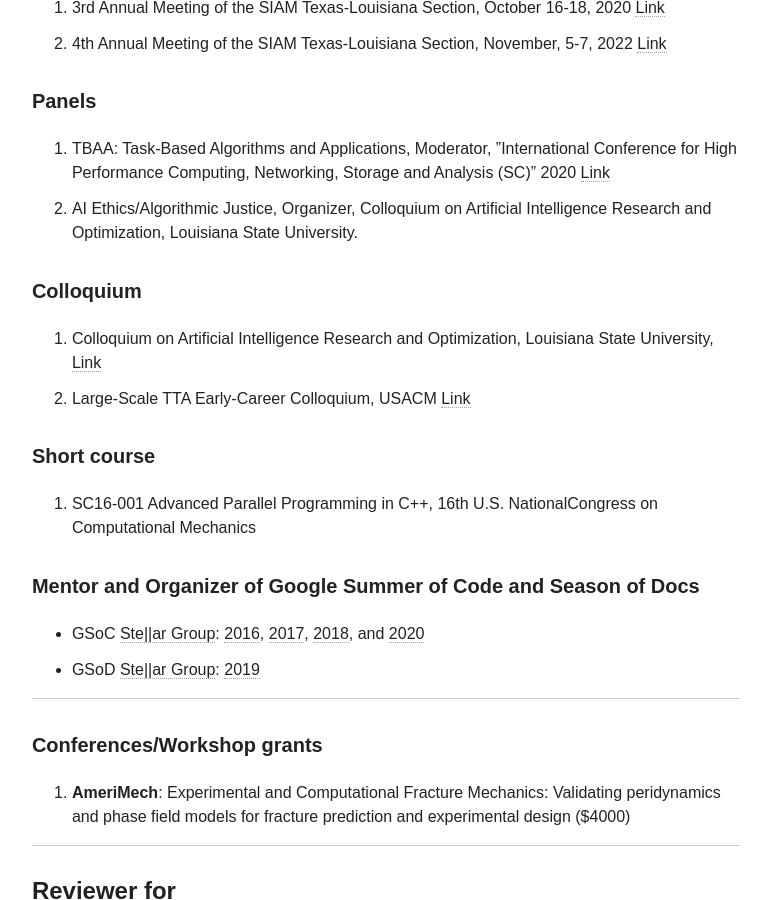
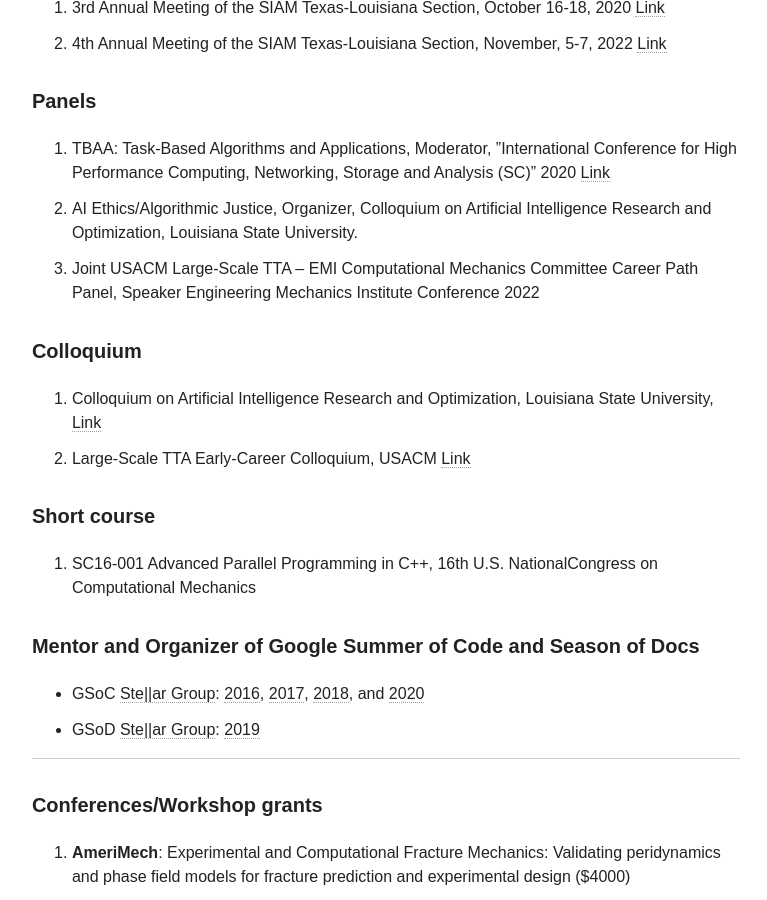
Before and after one commit to diehlpk/diehlpk.github.io, a Jekyll site: the page built from cv/index.md, in a window 1280 px wide and 900 px high, scrolled down 12904 px. Shown: the whole window, without its empty margins (254-1021 px from the left). Built offline with Jekyll 4.4.1, drawn with Linux system fonts in a browser that asks for light colours; nearby versions of some CDN libraries; some web fonts are replaced.

Commit message:
Update CV

```diff
--- a/cv/index.md
+++ b/cv/index.md
@@ -340,6 +340,7 @@
 
 1. TBAA: Task-Based Algorithms and Applications, Moderator, ”International Conference for High Performance Computing, Networking, Storage and Analysis (SC)” 2020 [Link](http://stellar-group.org/tbaa2020-scpanel/)
 2. AI Ethics/Algorithmic Justice, Organizer, Colloquium on Artificial Intelligence Research and Optimization, Louisiana State University.
+3. Joint USACM Large-Scale TTA – EMI Computational Mechanics Committee Career Path Panel, Speaker Engineering Mechanics Institute Conference 2022
 
 ##### Colloquium
 
```
